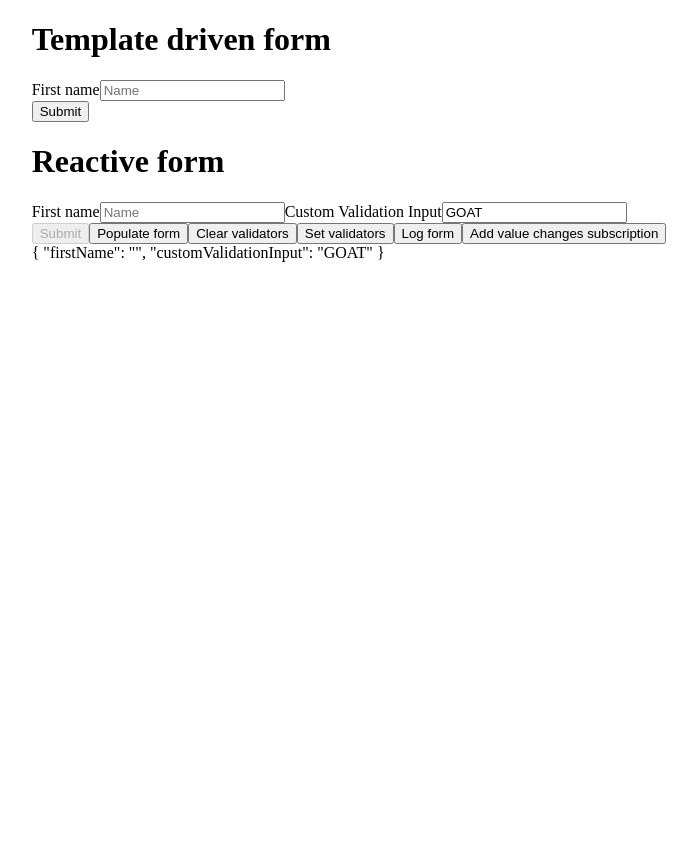
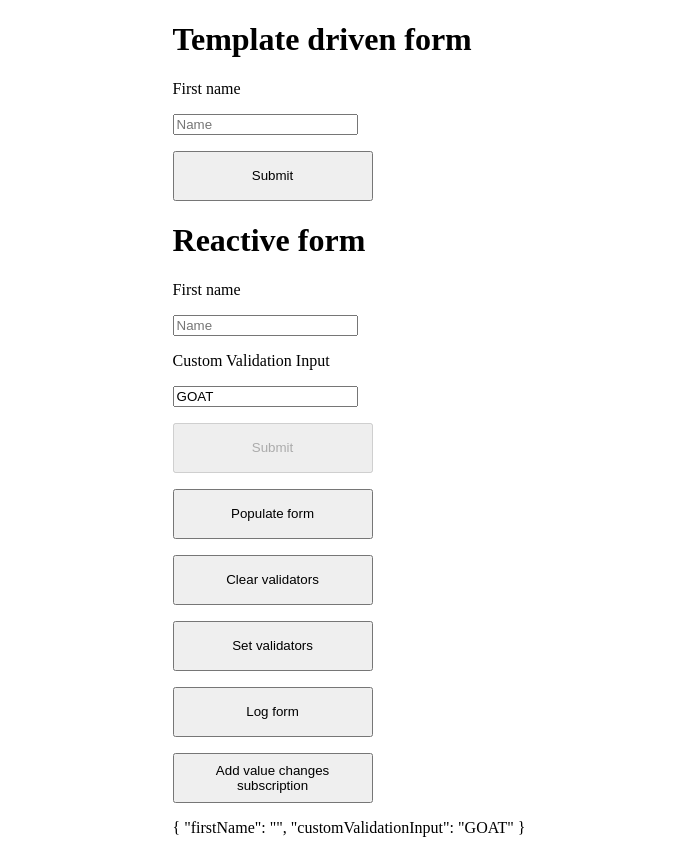
Before and after one commit to JoranRC/angular-forms-practice, an Angular app: page / in a window 1280 px wide. Shown: the whole page, without its empty margins (291-988 px from the left). Before the commit the page ends 800 px from the top, so only its background shows below. Built offline with nearby package versions, Linux system fonts and the light colour scheme.

Commit message:
Added nested form groups and form array components

```diff
--- a/src/app/app.component.scss
+++ b/src/app/app.component.scss
@@ -0,0 +1,16 @@
+button {
+    display: block;
+    width: 200px;
+    height: 50px;
+    margin-bottom: 16px;
+}
+
+label {
+    display: block;
+    margin-bottom: 16px;
+}
+
+input {
+    display: block;
+    margin-bottom: 16px;
+}
--- a/src/app/app.component.ts
+++ b/src/app/app.component.ts
@@ -1,9 +1,10 @@
-import { Component } from '@angular/core';
+import { Component, ViewEncapsulation } from '@angular/core';
 
 @Component({
   selector: 'app-root',
   templateUrl: './app.component.html',
-  styleUrls: ['./app.component.scss']
+  styleUrls: ['./app.component.scss'],
+  encapsulation: ViewEncapsulation.None
 })
 export class AppComponent {
   title = 'angular-forms-practice';
--- a/src/app/app.module.ts
+++ b/src/app/app.module.ts
@@ -6,13 +6,17 @@ import { WelcomeComponent } from './welcome/welcome.component';
 import { TemplateDrivenComponent } from './template-driven/template-driven.component';
 import { FormsModule, ReactiveFormsModule } from '@angular/forms';
 import { ReactiveFormComponent } from './reactive-form/reactive-form.component';
+import { FormArrayComponent } from './form-array/form-array.component';
+import { NestedFormGroupsComponent } from './nested-form-groups/nested-form-groups.component';
 
 @NgModule({
   declarations: [
     AppComponent,
     WelcomeComponent,
     TemplateDrivenComponent,
-    ReactiveFormComponent
+    ReactiveFormComponent,
+    FormArrayComponent,
+    NestedFormGroupsComponent
   ],
   imports: [
     BrowserModule,
--- /dev/null
+++ b/src/app/form-array/form-array.component.html
@@ -0,0 +1 @@
+<p>form-array works!</p>
--- /dev/null
+++ b/src/app/form-array/form-array.component.ts
@@ -0,0 +1,15 @@
+import { Component, OnInit } from '@angular/core';
+
+@Component({
+  selector: 'form-array-ui',
+  templateUrl: './form-array.component.html',
+  styleUrls: ['./form-array.component.scss']
+})
+export class FormArrayComponent implements OnInit {
+
+  constructor() { }
+
+  ngOnInit(): void {
+  }
+
+}
--- /dev/null
+++ b/src/app/nested-form-groups/nested-form-groups.component.html
@@ -0,0 +1 @@
+<p>nested-form-groups works!</p>
--- /dev/null
+++ b/src/app/nested-form-groups/nested-form-groups.component.ts
@@ -0,0 +1,15 @@
+import { Component, OnInit } from '@angular/core';
+
+@Component({
+  selector: 'nested-form-groups-ui',
+  templateUrl: './nested-form-groups.component.html',
+  styleUrls: ['./nested-form-groups.component.scss']
+})
+export class NestedFormGroupsComponent implements OnInit {
+
+  constructor() { }
+
+  ngOnInit(): void {
+  }
+
+}
```
Also changed, not shown: src/app/form-array/form-array.component.scss (added), src/app/nested-form-groups/nested-form-groups.component.scss (added), 2 other files (tests, documents, lock files or other folders).
